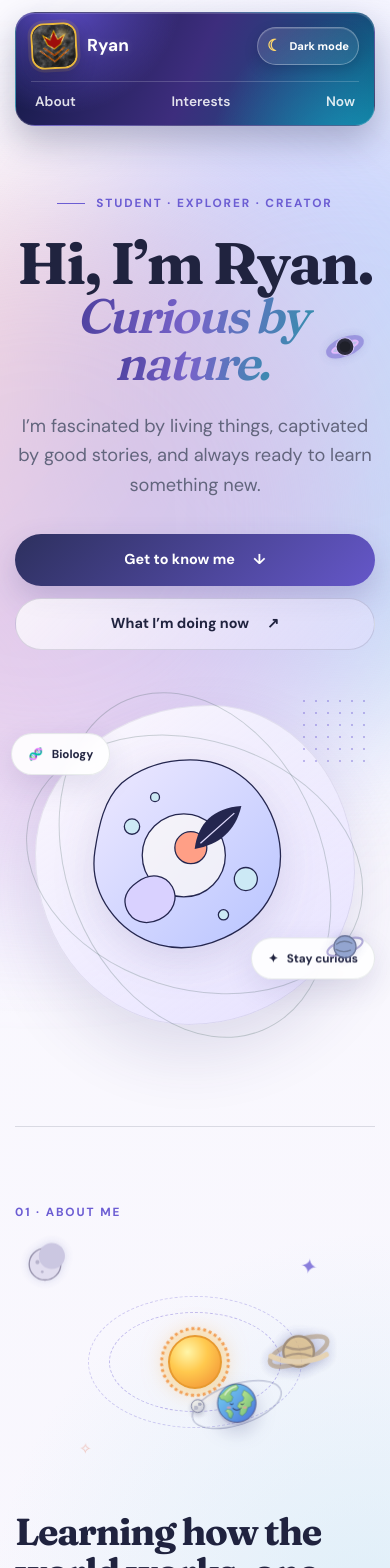
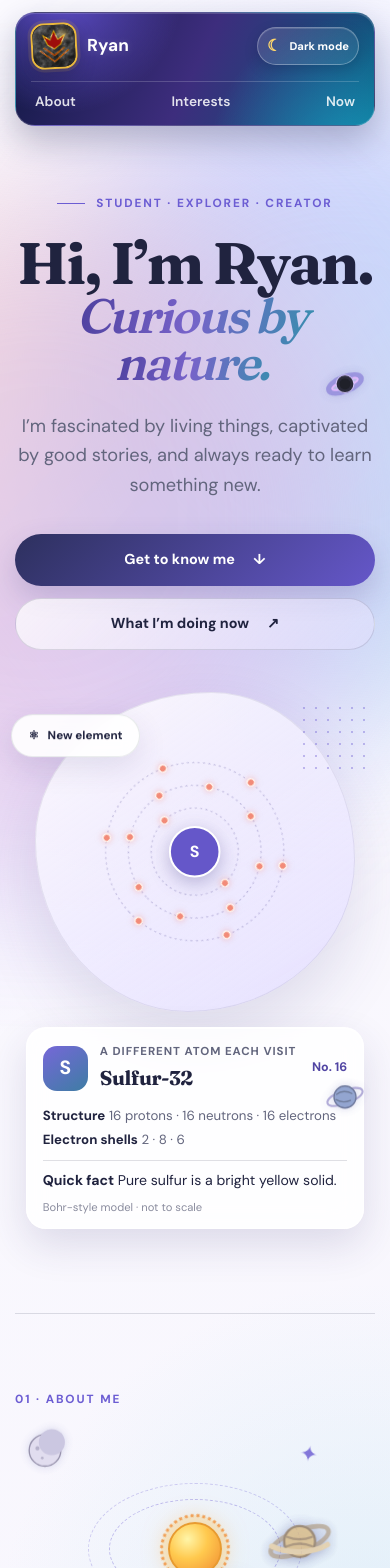
Before and after one commit to ryanshengtennis-bit/Project-Hail-Mary, a Next.js app: page / in a window 390 px wide. Shown: the top 1568 px of the page. Built offline with nearby package versions, Linux system fonts and the light colour scheme.

Commit message:
Add randomized atomic model to hero

```diff
--- a/app/page.js
+++ b/app/page.js
@@ -16,6 +16,23 @@ const solarSystemFacts = [
   'The Moon is slowly drifting away from Earth by about 3.8 centimetres each year.',
   'Light from the Sun takes about eight minutes to reach Earth.',
   'There are more than 200 known moons orbiting planets in our solar system.',
+];
+
+const atomModels = [
+  { name: 'Hydrogen', symbol: 'H', number: 1, isotope: 1, shells: [1], fact: 'Hydrogen makes up about three-quarters of the detectable matter in the universe.' },
+  { name: 'Helium', symbol: 'He', number: 2, isotope: 4, shells: [2], fact: 'Helium was detected in the Sun before it was found on Earth.' },
+  { name: 'Lithium', symbol: 'Li', number: 3, isotope: 7, shells: [2, 1], fact: 'Lithium is the least dense metal.' },
+  { name: 'Carbon', symbol: 'C', number: 6, isotope: 12, shells: [2, 4], fact: 'Diamond and graphite are both made of carbon atoms.' },
+  { name: 'Nitrogen', symbol: 'N', number: 7, isotope: 14, shells: [2, 5], fact: 'Nitrogen gas makes up most of Earth’s atmosphere.' },
+  { name: 'Oxygen', symbol: 'O', number: 8, isotope: 16, shells: [2, 6], fact: 'Oxygen is the third most abundant element in the universe.' },
+  { name: 'Neon', symbol: 'Ne', number: 10, isotope: 20, shells: [2, 8], fact: 'Neon glows reddish-orange inside a discharge tube.' },
+  { name: 'Sodium', symbol: 'Na', number: 11, isotope: 23, shells: [2, 8, 1], fact: 'Table salt is a compound made from sodium and chlorine.' },
+  { name: 'Magnesium', symbol: 'Mg', number: 12, isotope: 24, shells: [2, 8, 2], fact: 'Burning magnesium gives off a bright white light.' },
+  { name: 'Silicon', symbol: 'Si', number: 14, isotope: 28, shells: [2, 8, 4], fact: 'Silicon is a key material in computer chips.' },
+  { name: 'Sulfur', symbol: 'S', number: 16, isotope: 32, shells: [2, 8, 6], fact: 'Pure sulfur is a bright yellow solid.' },
+  { name: 'Argon', symbol: 'Ar', number: 18, isotope: 40, shells: [2, 8, 8], fact: 'Argon is the most abundant noble gas in Earth’s atmosphere.' },
+  { name: 'Calcium', symbol: 'Ca', number: 20, isotope: 40, shells: [2, 8, 8, 2], fact: 'Calcium is the most abundant mineral in the human body.' },
+  { name: 'Iron', symbol: 'Fe', number: 26, isotope: 56, shells: [2, 8, 14, 2], fact: 'Iron is the main ingredient in steel.' },
 ];
 
 const spaceObjectTypes = ['planet', 'star', 'comet', 'moon', 'asteroid', 'satellite', 'rocket', 'galaxy', 'black-hole', 'supernova'];
@@ -149,6 +166,35 @@ function SpaceObjectIcon({ type }) {
   }
 }
 
+function AtomDiagram({ atom }) {
+  return (
+    <svg className="atom-art" viewBox="0 0 420 420" role="img" aria-label={`Bohr-style model of ${atom.name}-${atom.isotope}; ${atom.shells.join(', ')} electrons in each shell`}>
+      <circle className="atom-nucleus" cx="210" cy="210" r="37" />
+      <text className="atom-symbol" x="210" y="218" textAnchor="middle">{atom.symbol}</text>
+      {atom.shells.map((electronCount, shellIndex) => {
+        const radius = 65 + shellIndex * 34;
+        return (
+          <g className="atom-shell-group" key={`${atom.symbol}-${shellIndex}`} style={{ '--shell-speed': `${18 + shellIndex * 7}s`, animationDelay: `${-shellIndex * 2.7}s` }}>
+            <circle className="atom-shell" cx="210" cy="210" r={radius} />
+            {Array.from({ length: electronCount }, (_, electronIndex) => {
+              const angle = -Math.PI / 2 + (2 * Math.PI * electronIndex) / electronCount + shellIndex * 0.19;
+              return (
+                <circle
+                  className="atom-electron"
+                  key={electronIndex}
+                  cx={210 + radius * Math.cos(angle)}
+                  cy={210 + radius * Math.sin(angle)}
+                  r="5.5"
+                />
+              );
+            })}
+          </g>
+        );
+      })}
+    </svg>
+  );
+}
+
 function SpaceObjectLayer({ section, objects, decoys, onFind, onDecoy }) {
   const sectionObjects = objects.filter((object) => object.section === section && object.id > 1);
   const sectionDecoys = decoys.filter((decoy) => decoy.section === section && !decoy.special);
@@ -192,6 +238,7 @@ function SpaceObjectLayer({ section, objects, decoys, onFind, onDecoy }) {
 }
 
 export default function Home() {
+  const [atom, setAtom] = useState(atomModels[0]);
   const [stars, setStars] = useState([]);
   const [darkMode, setDarkMode] = useState(false);
   const [ripple, setRipple] = useState(null);
@@ -211,8 +258,18 @@ export default function Home() {
   const crownClickTimer = useRef(null);
   const meteorTimer = useRef(null);
   const rippleTimers = useRef([]);
+  const atomChosen = useRef(false);
 
   useEffect(() => {
+    if (!atomChosen.current) {
+      atomChosen.current = true;
+      const previousAtomicNumber = localStorage.getItem('ryan-atom-number');
+      const choices = atomModels.filter((model) => String(model.number) !== previousAtomicNumber);
+      const nextAtom = choices[Math.floor(Math.random() * choices.length)];
+      setAtom(nextAtom);
+      localStorage.setItem('ryan-atom-number', String(nextAtom.number));
+    }
+
     const board = getRandomHuntBoard();
     setSpaceObjects(board.objects);
     setDecoys(board.decoys);
@@ -404,20 +461,22 @@ export default function Home() {
               </div>
             </div>
 
-            <div className="hero-art reveal" aria-label="An abstract biology-inspired illustration">
+            <div className="hero-art reveal">
               <div className="orb orb-main">
-                <svg className="cell-art" viewBox="0 0 420 420" role="img" aria-label="Stylised cell and leaf illustration">
-                  <defs><linearGradient id="cellGradient" x1="0" y1="0" x2="1" y2="1"><stop offset="0" stopColor="#eee9ff"/><stop offset="1" stopColor="#b8c4ff"/></linearGradient></defs>
-                  <path className="cell-outline" d="M95 83c48-39 130-51 184-13 56 39 82 124 50 187-29 59-111 96-175 79-66-18-111-81-101-147 6-39 14-80 42-106Z"/>
-                  <circle className="nucleus" cx="192" cy="196" r="65"/><circle className="nucleus-core" cx="203" cy="184" r="25"/>
-                  <path className="leaf" d="M282 119c-9 39-35 61-73 67 5-40 29-64 73-67Z"/><path className="leaf-vein" d="m218 177 53-47"/>
-                  <path className="microbe" d="M119 238c21-16 44-12 55 7 10 18 2 40-20 51-23 11-43 3-51-15-7-16-1-31 16-43Z"/>
-                  <g className="bubbles"><circle cx="111" cy="151" r="12"/><circle cx="289" cy="233" r="18"/><circle cx="254" cy="289" r="8"/><circle cx="147" cy="105" r="7"/></g>
-                </svg>
-                <span className="orbit orbit-one"/><span className="orbit orbit-two"/>
+                <AtomDiagram atom={atom} />
               </div>
-              <div className="floating-note note-one"><span>🧬</span> Biology</div>
-              <div className="floating-note note-two"><span>✦</span> Stay curious</div>
+              <div className="floating-note note-one"><span aria-hidden="true">⚛</span> New element</div>
+              <div className="atom-details">
+                <div className="atom-details-heading">
+                  <span className="atom-symbol-badge" aria-hidden="true">{atom.symbol}</span>
+                  <div><p className="atom-kicker">A different atom each visit</p><h2>{atom.name}-{atom.isotope}</h2></div>
+                  <span className="atom-number">No. {atom.number}</span>
+                </div>
+                <p className="atom-particles"><strong>Structure</strong> {atom.number} protons · {atom.isotope - atom.number} neutrons · {atom.number} electrons</p>
+                <p className="atom-shells"><strong>Electron shells</strong> {atom.shells.join(' · ')}</p>
+                <p className="atom-fact"><strong>Quick fact</strong> {atom.fact}</p>
+                <p className="atom-model-note">Bohr-style model · not to scale</p>
+              </div>
               <span className="dot-grid" aria-hidden="true"/>
             </div>
           </section>
--- a/styles.css
+++ b/styles.css
@@ -1535,6 +1535,41 @@ html { scroll-padding-top: 1.5rem; }
 .goal { border-radius: 18px; }
 .quote { border-radius: 30px; }
 
+.hero-art { grid-template-columns: minmax(0, 1fr); gap: 15px; padding-bottom: 8px; }
+.orb-main { width: min(430px, 84vw); }
+.atom-art { position: absolute; inset: 6%; width: 88%; height: 88%; overflow: visible; }
+.atom-shell { fill: none; stroke: rgba(79,70,146,.32); stroke-width: 1.5; stroke-dasharray: 3 5; }
+.atom-electron { fill: #f28b78; stroke: #fff8f3; stroke-width: 2; filter: drop-shadow(0 0 5px rgba(242,139,120,.52)); }
+.atom-shell-group { transform-box: view-box; transform-origin: 210px 210px; animation: atom-shell-spin var(--shell-speed) linear infinite; }
+.atom-nucleus { fill: #6557c9; stroke: #fff; stroke-width: 3; filter: drop-shadow(0 8px 14px rgba(51,42,120,.3)); }
+.atom-symbol { fill: white; font: 700 24px var(--sans); }
+.atom-details {
+  position: relative;
+  z-index: 3;
+  width: min(460px, 94%);
+  padding: 18px 20px 14px;
+  border: 1px solid rgba(255,255,255,.8);
+  border-radius: 20px;
+  background: rgba(255,255,255,.84);
+  box-shadow: 0 16px 40px rgba(48,42,103,.14), inset 0 1px 0 white;
+  backdrop-filter: blur(14px);
+}
+.atom-details-heading { display: flex; align-items: center; gap: 12px; margin-bottom: 12px; }
+.atom-symbol-badge { width: 45px; height: 45px; display: grid; flex: 0 0 auto; place-items: center; border-radius: 14px; color: white; background: linear-gradient(145deg, #7667d8, #3e7da4); font-size: 1.2rem; font-weight: 700; }
+.atom-kicker { margin: 0 0 1px; color: var(--ink-soft); font-size: .72rem; font-weight: 700; letter-spacing: .08em; text-transform: uppercase; }
+.atom-details-heading h2 { margin: 0; font-size: 1.25rem; letter-spacing: -.02em; }
+.atom-number { margin-left: auto; color: #5145a3; font-size: .78rem; font-weight: 700; white-space: nowrap; }
+.atom-details > p { margin: 5px 0 0; color: var(--ink-soft); font-size: .83rem; line-height: 1.45; }
+.atom-details > p strong { color: var(--ink); }
+.atom-details .atom-fact { margin-top: 10px; padding-top: 9px; border-top: 1px solid var(--line); color: var(--ink); font-size: .88rem; }
+.atom-details .atom-model-note { margin-top: 9px; font-size: .7rem; opacity: .75; }
+
+@keyframes atom-shell-spin { to { transform: rotate(360deg); } }
+
+html[data-theme="dark"] .atom-details { border-color: rgba(208,203,255,.18); background: rgba(17,20,46,.89); box-shadow: 0 18px 42px rgba(0,0,0,.28), inset 0 1px 0 rgba(255,255,255,.1); }
+html[data-theme="dark"] .atom-number { color: #c1b6ff; }
+html[data-theme="dark"] .atom-shell { stroke: rgba(207,199,255,.4); }
+
 @media (max-width: 680px) {
   .site-header {
     height: auto;
@@ -1560,6 +1595,10 @@ html { scroll-padding-top: 1.5rem; }
   .section { padding-block: 76px; }
   .interests { padding-top: 76px; }
   .interest-card { min-height: 245px; padding: 25px; }
+  .hero-art { min-height: 0; padding-top: 12px; }
+  .orb-main { width: min(330px, 82vw); }
+  .atom-details { padding: 15px 16px 13px; }
+  .note-one { top: 8%; left: -1%; }
 }
 
 @media (prefers-reduced-motion: reduce) {
```
